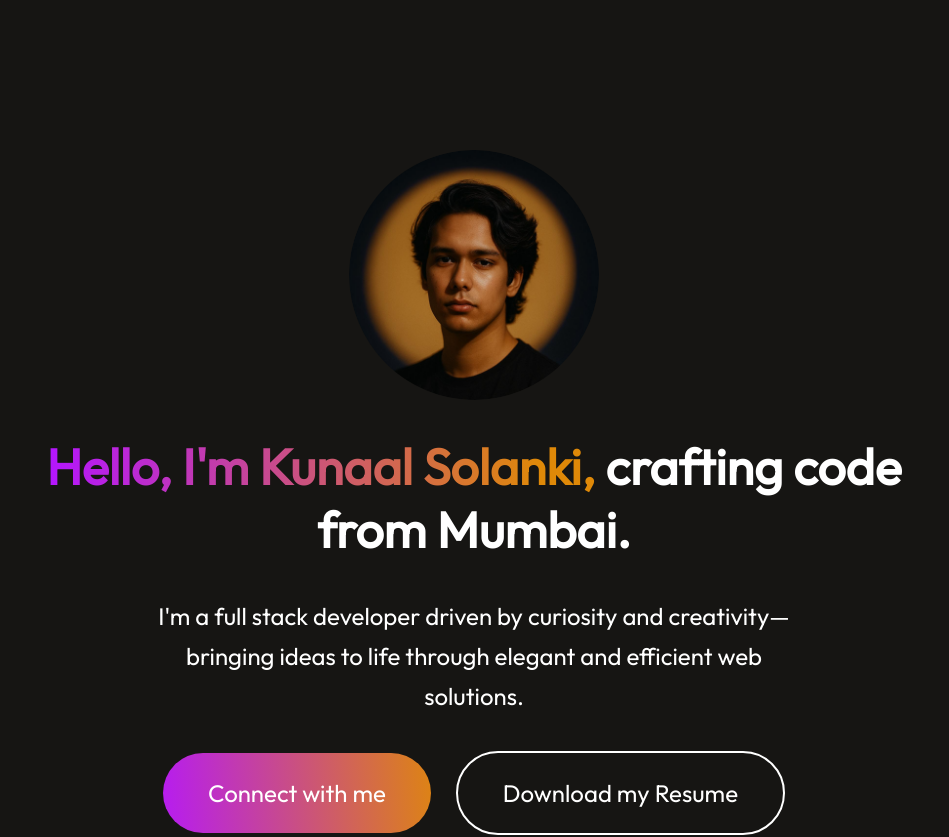
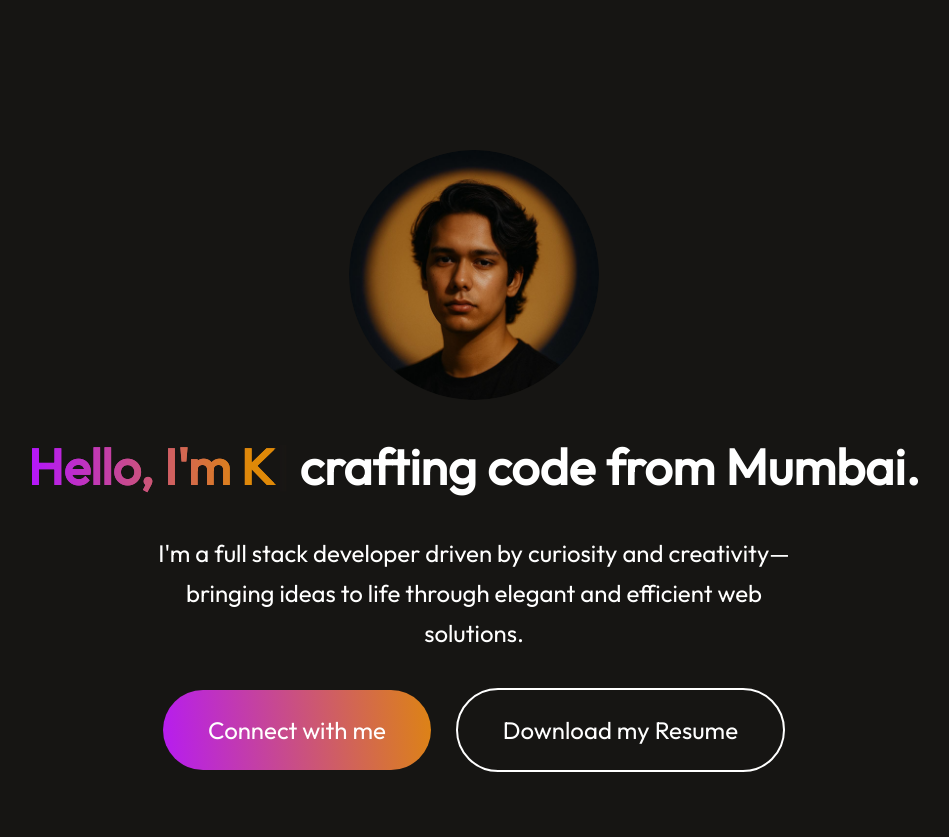
Before and after one commit to AllAboutComputers/Portfolio-Webite-React, a React (Vite) app: page / in a window 1280 px wide. Shown: the top 837 px of the page, without its empty margins (166-1115 px from the left). Built offline with nearby package versions, Linux system fonts and the light colour scheme.

Commit message:
Added a typewrite effect

```diff
--- a/package.json
+++ b/package.json
@@ -12,7 +12,8 @@
   "dependencies": {
     "react": "^19.1.0",
     "react-anchor-link-smooth-scroll": "^1.0.12",
-    "react-dom": "^19.1.0"
+    "react-dom": "^19.1.0",
+    "typewriter-effect": "^2.22.0"
   },
   "devDependencies": {
     "@eslint/js": "^9.29.0",
--- a/src/Components/Hero/Hero.css
+++ b/src/Components/Hero/Hero.css
@@ -1,3 +1,10 @@
+#typewriter {
+    font-size: 50px;
+    background: linear-gradient(270deg, #DF8908 10%, #B415FF 100%);
+    -webkit-background-clip: text;
+    -webkit-text-fill-color: transparent;
+}
+
 .hero{
     display: flex;
     align-items: center;
--- a/src/Components/Hero/Hero.jsx
+++ b/src/Components/Hero/Hero.jsx
@@ -1,14 +1,26 @@
-import React from 'react';
+import React, { useEffect } from 'react';
 import './Hero.css';
 import profile_img from '../../assets/KunaalAiImage-modified.png';
 import AnchorLink from 'react-anchor-link-smooth-scroll';
+import Typewriter from 'typewriter-effect/dist/core';
 
 const Hero = () => {
+    useEffect(() => {
+        const typewriter = new Typewriter('#typewriter', {
+            strings: ["Hello, I'm Kunaal Solanki,"],
+            autoStart: true,
+            loop: true,
+            delay: 75,
+        });
+    }, []);
+
     return (
         <div id='home' className="hero">
             <img src={profile_img} alt="Profile" />
-            <h1><span>Hello, I'm Kunaal Solanki,</span> crafting code from Mumbai.</h1>
-            <p>I'm a full stack developer driven by curiosity and creativity—bringing ideas to life through elegant and efficient web solutions.</p>
+            <h1><span id="typewriter"></span> crafting code from Mumbai.</h1>
+            <p>
+                I'm a full stack developer driven by curiosity and creativity—bringing ideas to life through elegant and efficient web solutions.
+            </p>
             <div className="hero-actions">
                 <div className="hero-connect">
                     <AnchorLink className='anchor-link' offset={50} href='#contact'>
@@ -24,7 +36,7 @@ const Hero = () => {
                 </a>
             </div>
         </div>
-    )
-}
+    );
+};
 
 export default Hero;
```
Also changed, not shown: 1 other file (tests, documents, lock files or other folders).
